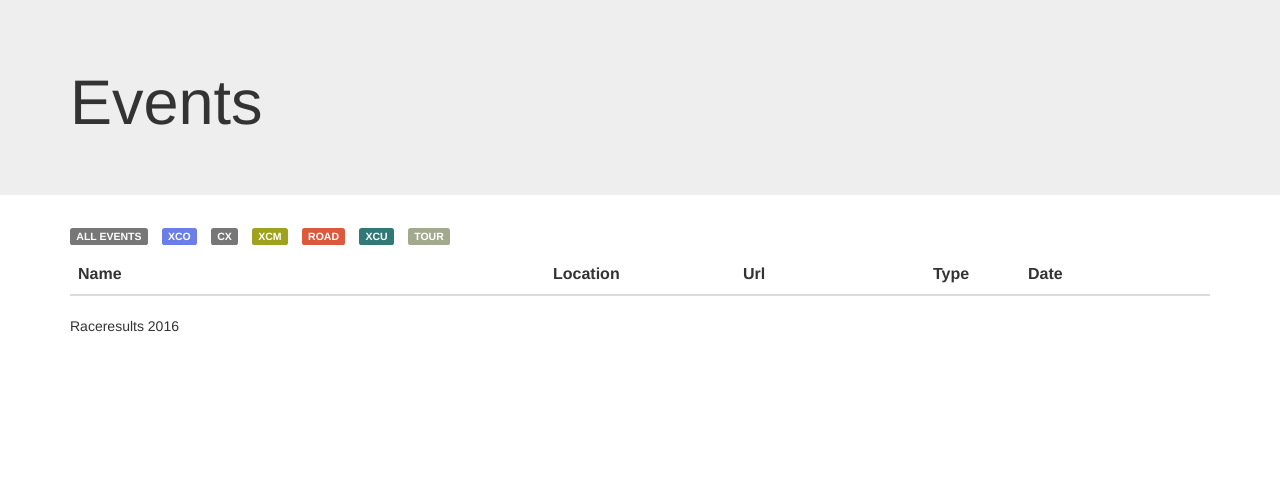
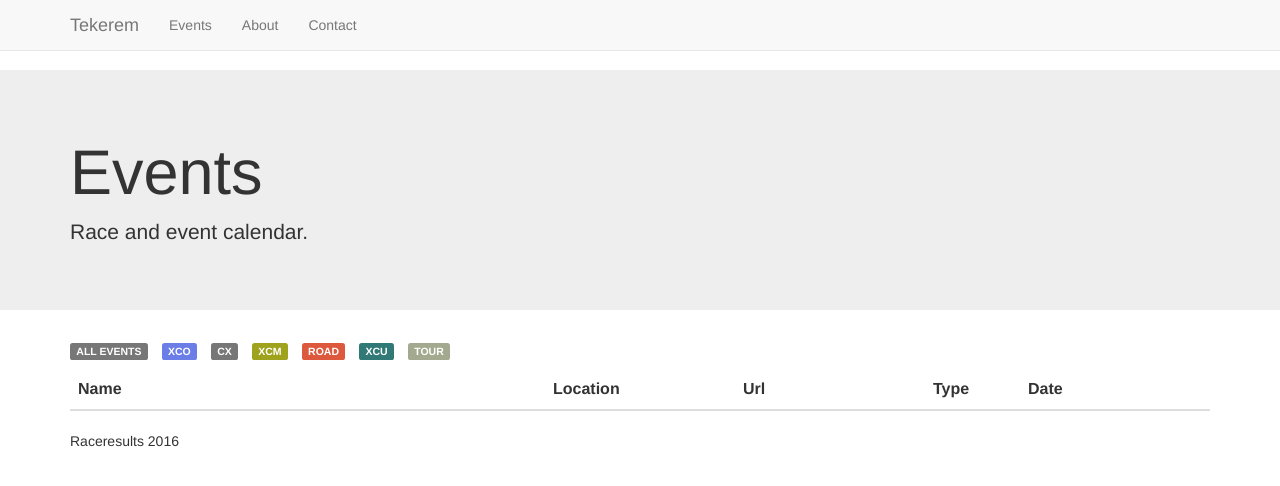
Before and after one commit to szaboat/race_results, a Django app: page / in a window 1280 px wide. Shown: the top 486 px of the page. Run offline with Django 3.2, Linux system fonts and the light colour scheme; data comes from the database, SQL or seed files in the repository; both versions use the stored data as it was after the commit; lists and menus that the app fills with data are empty; some libraries are stand-ins or nearby versions.

Commit message:
- Flat pages - Nav bar

```diff
--- a/raceresults/raceresults/settings.py
+++ b/raceresults/raceresults/settings.py
@@ -37,6 +37,8 @@ INSTALLED_APPS = [
     'django.contrib.sessions',
     'django.contrib.messages',
     'django.contrib.staticfiles',
+    'django.contrib.sites',
+    'django.contrib.flatpages',
     'result',
 ]
 
@@ -49,6 +51,7 @@ MIDDLEWARE_CLASSES = [
     'django.contrib.auth.middleware.SessionAuthenticationMiddleware',
     'django.contrib.messages.middleware.MessageMiddleware',
     'django.middleware.clickjacking.XFrameOptionsMiddleware',
+    'django.contrib.flatpages.middleware.FlatpageFallbackMiddleware',
 ]
 
 ROOT_URLCONF = 'raceresults.urls'
@@ -133,3 +136,5 @@ USE_TZ = True
 
 STATIC_URL = '/static/'
 STATIC_ROOT = 'static'
+
+SITE_ID = 1
--- a/raceresults/result/templates/layout.html
+++ b/raceresults/result/templates/layout.html
@@ -2,10 +2,6 @@
 <head>
     <!-- Latest compiled and minified CSS -->
     <link rel="stylesheet" href="https://maxcdn.bootstrapcdn.com/bootstrap/3.3.6/css/bootstrap.min.css" crossorigin="anonymous">
-    <!-- Optional theme -->
-    <link rel="stylesheet" href="https://maxcdn.bootstrapcdn.com/bootstrap/3.3.6/css/bootstrap-theme.min.css" crossorigin="anonymous">
-    <!-- Latest compiled and minified JavaScript -->
-    <script src="https://maxcdn.bootstrapcdn.com/bootstrap/3.3.6/js/bootstrap.min.js" crossorigin="anonymous"></script>
     <style>
         table {
             table-layout: fixed;
@@ -32,6 +28,24 @@
     </style>
 </head>
 
+<nav class="navbar navbar-default navbar-fixed-top">
+    <div class="container">
+        <a class="navbar-brand" href="/">Tekerem</a>
+        <div id="navbar">
+            <ul class="nav navbar-nav">
+                <li><a href="/">Events</a></li>
+                <li><a href="/pages/about/">About</a></li>
+                <li><a href="/pages/contact/">Contact</a></li>
+            </ul>
+        </div>
+    </div>
+</nav>
+
+<div class="navbar navbar-light bg-faded navbar-static-top m-b-1">
+    <button class="navbar-toggler" type="button" data-toggle="collapse" data-target="#navbar-header">
+    </button>
+</div>
+
 <div class="jumbotron">
     <div class="container">
         {% block header %}{% endblock %}
--- a/raceresults/result/templates/races.html
+++ b/raceresults/result/templates/races.html
@@ -2,6 +2,9 @@
 
 {% block header %}
     <h1>Events</h1>
+    <p class="lead">
+        Race and event calendar.
+    </p>
 {% endblock %}}
 
 {% block content %}
--- a/raceresults/result/urls.py
+++ b/raceresults/result/urls.py
@@ -1,4 +1,4 @@
-from django.conf.urls import url
+from django.conf.urls import url, include
 from . import views
 
 urlpatterns = [
@@ -7,5 +7,6 @@ urlpatterns = [
     url(r'^club/(?P<club_id>[0-9]+)/$', views.club_view),
     url(r'^calendar/$', views.calendar),
     url(r'^races/(?P<filter>[a-z]+)/', views.races_view),
+    url(r'^pages/', include('django.contrib.flatpages.urls')),
     url(r'^', views.races_view),
 ]
```
Also changed, not shown: raceresults/result/templates/flatpages/default.html (added, +9 -0 lines), raceresults/db.sqlite3, raceresults/result/migrations/0007_auto_20160513_1955.py (added), 1 other file.
